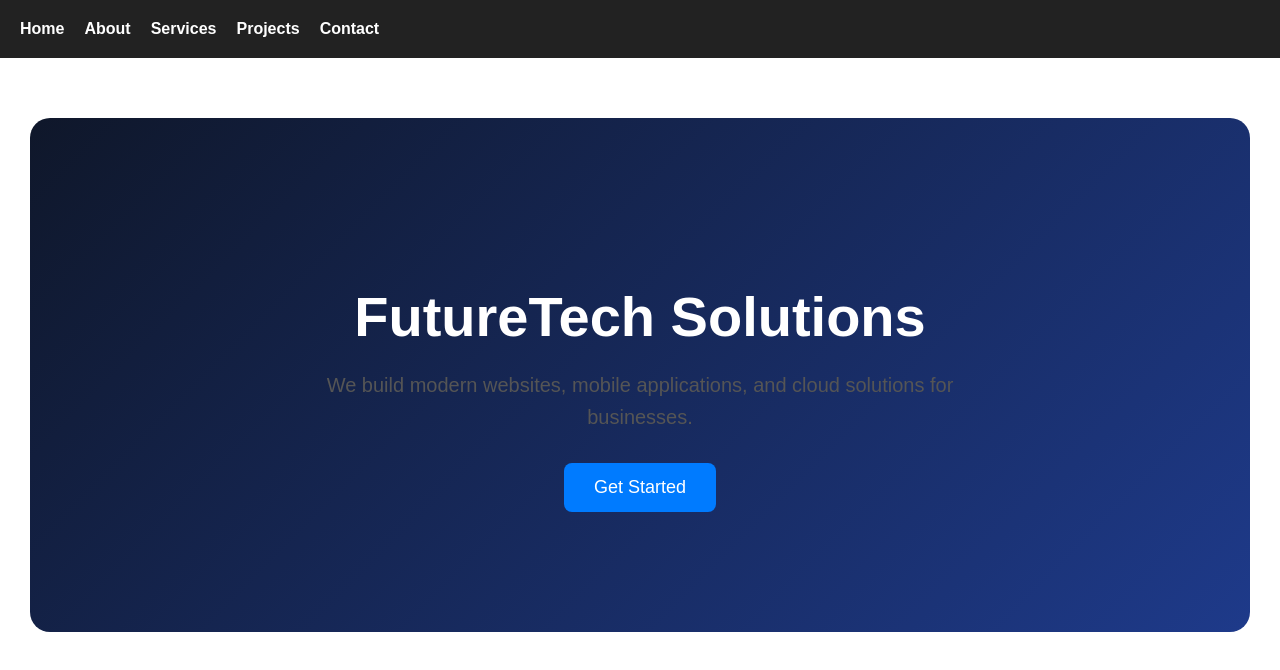
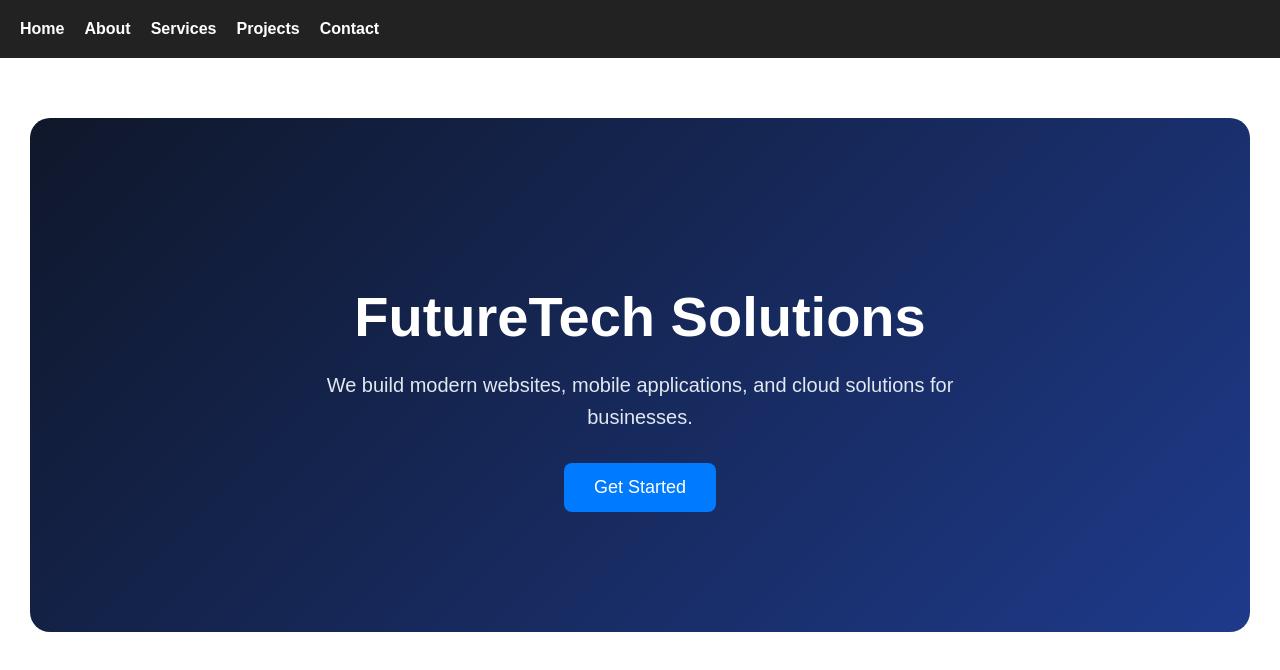
Before and after one commit to GaveshaD/it-company-website, a Nuxt app: page / in a window 1280 px wide. Shown: the top 670 px of the page. Built offline with nearby package versions, Linux system fonts and the light colour scheme.

Commit message:
Update paragraph text color in hero section for better readability

```diff
--- a/app/pages/index.vue
+++ b/app/pages/index.vue
@@ -31,7 +31,7 @@
   font-size: 20px;
   max-width: 700px;
   margin: auto;
-  color: #555;
+  color: #e2e8f0;
   line-height: 1.6;
 }
 
```
